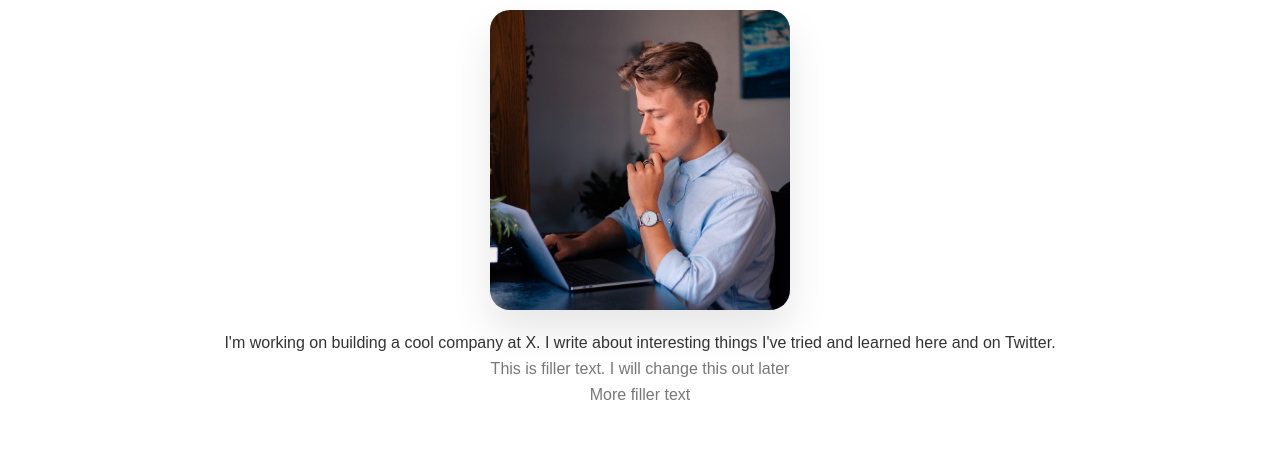
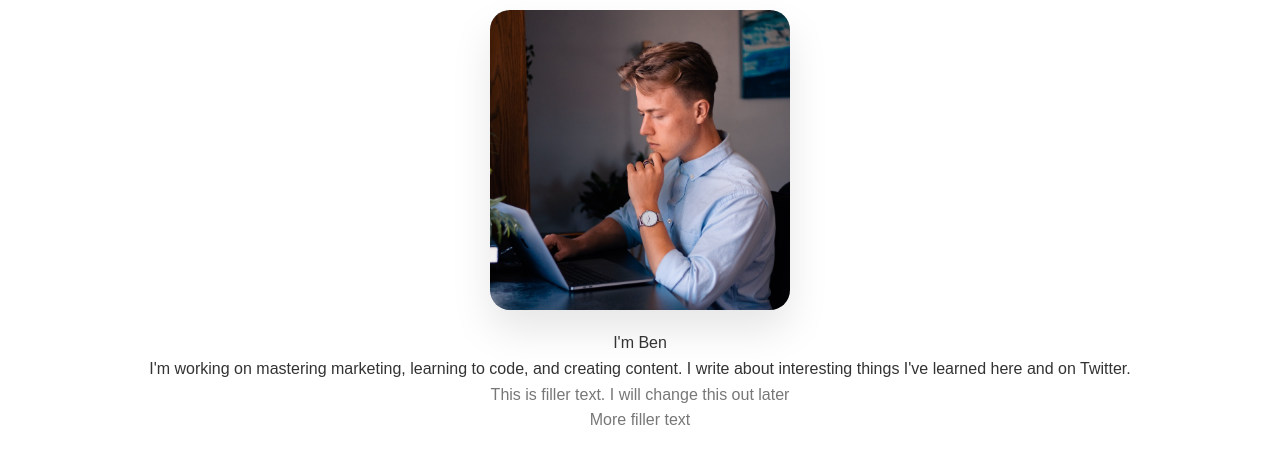
Before and after one commit to benjstevenson/personalsite, a plain HTML site: page index.html in a window 1280 px wide. Shown: the part 202-666 px from the top of the page. Drawn offline with Linux system fonts and the light colour scheme.

Commit message:
Update index.html

```diff
--- a/index.html
+++ b/index.html
@@ -28,7 +28,8 @@
 
 
   <header>
-    <p>I'm working on building a cool company at X. I write about interesting things I've tried and learned here and on Twitter.</p>
+    <p> I'm Ben </p>
+    <p>I'm working on mastering marketing, learning to code, and creating content. I write about interesting things I've learned here and on Twitter.</p>
     <p class="filler">This is filler text. I will change this out later</p>
     <p class="filler">More filler text</p>
   </header>
```
